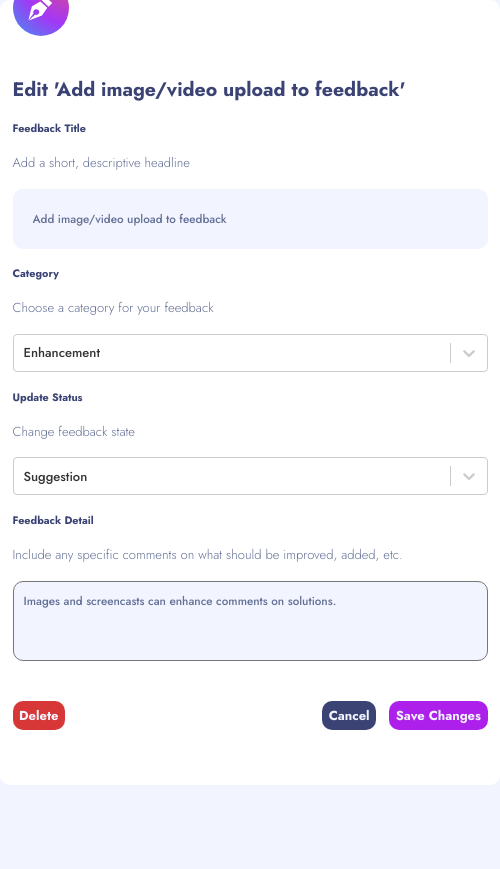
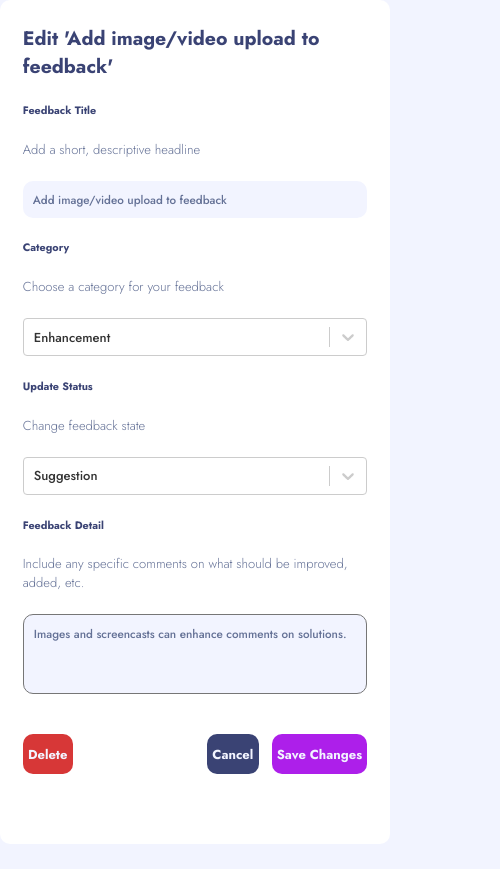
Before and after one commit to selly361/Feedback-products-app, a React (Create React App) app: page /edit/01d5cabc-e0c5-42da-853d-7f167b16db36 in a window 390 px wide. Shown: the whole page, 500 px wide, since content can reach past the window. After the commit the page ends 844 px from the top, so only its background shows below. Built offline with nearby package versions, Linux system fonts and the light colour scheme.

Commit message:
made the forms more responsive

```diff
--- a/src/components/Comment/Comment.jsx
+++ b/src/components/Comment/Comment.jsx
@@ -28,6 +28,20 @@ const ImageWrapper = styled.div`
     height: 100%;
     border-radius: 50%;
   }
+
+  &.mobile-image {
+    display: none;
+  }
+
+  @media (max-width: 700px) {
+    & {
+      display: none;
+    }
+
+    &.mobile-image {
+      display: block;
+    }
+  }
 `;
 const CommentDetails = styled.div`
   display: flex;
@@ -42,7 +56,12 @@ const UserComment = styled.div`
   display: flex;
   justify-content: space-between;
 
-  div:first-child {
+  .user-wrapper {
+    display: flex;
+    gap: .3rem;
+  }
+
+  .user-details {
     h4 {
       color: #3a4374;
     }
@@ -134,7 +153,7 @@ const Comment = ({
     setProductsData,
     handleFilteredData,
     productId,
-    comment
+    comment,
   };
 
   let copy = productsData;
@@ -166,9 +185,14 @@ const Comment = ({
             </ImageWrapper>
             <CommentDetails>
               <UserComment>
-                <div>
-                  <h4>{comment.user.name}</h4>
-                  <p>@{comment.user.username}</p>
+                <div className="user-wrapper">
+                  <ImageWrapper className="mobile-image">
+                    <img src={comment.user.image} />
+                  </ImageWrapper>
+                  <div className="user-details">
+                    <h4>{comment.user.name}</h4>
+                    <p>@{comment.user.username}</p>
+                  </div>
                 </div>
                 <h5 onClick={() => setReplyToComment(!replyToComment)}>
                   Reply
@@ -189,10 +213,7 @@ const Comment = ({
           )}
         </div>
         {comment.replies.map((reply) => (
-          <ReplyToReply
-            {...props}
-            reply={reply}
-          />
+          <ReplyToReply {...props} reply={reply} />
         ))}
       </Container>
     </Fragment>
--- a/src/components/Comment/ReplyToReply.jsx
+++ b/src/components/Comment/ReplyToReply.jsx
@@ -11,6 +11,11 @@ const Replies = styled.div`
   display: flex;
   gap: 1.5rem;
   width: 90%;
+
+  @media (max-width: 800px){
+    gap: 1rem;
+    width: 95%;
+  }
 `;
 
 const ImageWrapper = styled.div`
@@ -19,6 +24,20 @@ const ImageWrapper = styled.div`
   img {
     height: 100%;
     border-radius: 50%;
+  }
+
+  &.mobile-image {
+    display: none;
+  }
+
+  @media (max-width: 700px) {
+    & {
+      display: none;
+    }
+
+    &.mobile-image {
+      display: block;
+    }
   }
 `;
 const CommentDetails = styled.div`
@@ -34,7 +53,12 @@ const UserComment = styled.div`
   display: flex;
   justify-content: space-between;
 
-  div:first-child {
+  .user-wrapper {
+    display: flex;
+    gap: .3rem;
+  }
+
+  .user-details {
     h4 {
       color: #3a4374;
     }
@@ -149,13 +173,20 @@ const ReplyToReply = ({
             <img src={reply.user.image} />
           </ImageWrapper>
           <CommentDetails>
-            <UserComment>
-              <div>
-                <h4>{reply.user.name}</h4>
-                <p>@{reply.user.username}</p>
-              </div>
-              <h5 onClick={() => setReplyToReply(!replyToReply)}>Reply</h5>
-            </UserComment>
+          <UserComment>
+                <div className="user-wrapper">
+                  <ImageWrapper className="mobile-image">
+                    <img src={reply.user.image} />
+                  </ImageWrapper>
+                  <div className="user-details">
+                    <h4>{reply.user.name}</h4>
+                    <p>@{reply.user.username}</p>
+                  </div>
+                </div>
+                <h5 onClick={() => setReplyToReply(!replyToReply)}>
+                  Reply
+                </h5>
+              </UserComment>
             <CommentContent>
               <span>@{reply.replyingTo}</span> {reply.content}
             </CommentContent>
--- a/src/components/Mobile/Header.jsx
+++ b/src/components/Mobile/Header.jsx
@@ -1,3 +1,4 @@
+import { AnimatePresence } from "framer-motion";
 import React, { Fragment, useState } from "react";
 import styled from "styled-components";
 import Modal from "./Modal";
@@ -20,6 +21,10 @@ const StyledHeader = styled.div`
         #a337f6 53.09%,
         #28a7ed 100%
       );
+
+      img:hover {
+        cursor: pointer;
+      }
 
       nav {
         width: 90%;
@@ -70,9 +75,7 @@ const Header = () => {
           </div>
         </nav>
       </StyledHeader>
-      {
-        open && <Modal setOpen={setOpen} />
-      }
+      <AnimatePresence>{open && <Modal setOpen={setOpen} />}</AnimatePresence>
     </Fragment>
   );
 };
--- a/src/components/Mobile/Modal.jsx
+++ b/src/components/Mobile/Modal.jsx
@@ -21,23 +21,25 @@ const StyledModal = styled(motion.aside)`
       height: 100vh;
       background-color: white;
       z-index: 50;
-      justify-content: center;
       gap: 1rem;
+      padding-top: 8rem;
       background-color: #f7f8fd;
     }
   }
 `;
 
 const MiddleSection = styled(SharedBottomSection)`
-  width: 90%;
+  width: 80%;
 `;
 
 const TopSection = styled(SharedMiddleSection)`
-  width: 90%;
+  width: 80%;
 `;
 
-const OverLayStyle = styled.div`
+const OverLayStyle = styled(motion.div)`
   display: none;
+  transition: 1s opacity;
+  opacity: 0;
 
   @media (max-width: 600px) {
     & {
@@ -53,12 +55,13 @@ const OverLayStyle = styled.div`
       background-color: black;
       opacity: 0.5;
       overflow: hidden;
+
     }
   }
 `;
 
 const FilterButton = styled.button`
-  font-size: 0.9rem;
+  font-size: 1.1rem;
   height: max-content;
   font-weight: 800;
   background-color: #f2f4ff;
@@ -153,8 +156,7 @@ const Modal = ({ setOpen }) => {
 
   let roadmapsStatus = (status) => {
     let copy = productsData;
-    return copy.productRequests.filter((product) => product.status == status)
-      .length;
+    return copy.productRequests.filter((product) => product.status == status).length;
   };
 
   return (
@@ -249,7 +251,7 @@ const Modal = ({ setOpen }) => {
           </StatusContainer>
         </MiddleSection>
       </StyledModal>
-      <OverLayStyle onClick={() => setOpen(false)} />
+      <OverLayStyle initial={{opacity: 0}} animate={{ opacity: 0.5 }} onClick={() => setOpen(false)} />
     </>
   );
 };
--- a/src/components/ProductForm/EditProduct.jsx
+++ b/src/components/ProductForm/EditProduct.jsx
@@ -40,18 +40,30 @@ export const StyledForm = styled.form`
     color: #647196;
     font-weight: 300;
   }
+
+  @media (max-width: 700px) {
+    & {
+      padding: 1rem;
+    }
+    .icon-wrapper {
+      display: none;
+    }
+  }
+
 `;
 
 export const StyledEditIcon = styled(EditIcon)`
   transform: translate(0, -50%);
+
+
 `;
 
 export const FeedBackTitleInput = styled.input`
   background-color: #f2f4ff;
   width: 100%;
-  height: 60px;
+  height: max-content;
   border-radius: 10px;
-  padding: 0 20px;
+  padding: 10px;
   font-size: 0.9rem;
   color: #647196;
 
@@ -91,13 +103,18 @@ const CancelButton = styled.button`
   font-size: 1rem;
   color: #f2f4ff;
   font-weight: bold;
-  padding: 0.4rem 0.5rem;
   border-radius: 10px;
   cursor: pointer;
+  height: 40px;
+  padding: 0 0.4rem;
 
   background-color: #3a4374;
 
   &:hover {
+    background-color: #656ea3;
+  }
+
+  &:active {
     background-color: #656ea3;
   }
 `;
@@ -108,12 +125,20 @@ const DeleteButton = styled(CancelButton)`
   &:hover {
     background-color: #e98888;
   }
+
+  &:active {
+    background-color: #e98888;
+  }
 `;
 
 const EditButton = styled(CancelButton)`
   background-color: #ad1fea;
 
   &:hover {
+    background-color: #c75af6;
+  }
+
+  &:active {
     background-color: #c75af6;
   }
 `;
--- a/src/components/ProductForm/ProductForm.jsx
+++ b/src/components/ProductForm/ProductForm.jsx
@@ -33,6 +33,13 @@ export const StyledForm = styled.form`
   p {
     color: #647196;
     font-weight: 300;
+  }
+
+
+  @media (max-width: 700px) {
+    .icon-wrap {
+      display: none;
+    }
   }
 `;
 
--- a/src/components/Products/ProductHeader/ProductHeader.jsx
+++ b/src/components/Products/ProductHeader/ProductHeader.jsx
@@ -125,7 +125,6 @@ const ProductHeader = ({ filter, setFilter, productRequests }) => {
           {productRequests.filter((p) => p.status === "suggestion").length}{" "}
           Suggestions
         </h3>
-        <h5>Sort by:</h5>
         <Select
           className="select"
           onChange={setSelectedOption}
--- a/src/components/Products/Products.jsx
+++ b/src/components/Products/Products.jsx
@@ -13,9 +13,21 @@ const Container = styled.div`
   flex-flow: column;
   gap: 1rem;
 
+  .products-wrap {
+    display: flex;
+  flex-flow: column;
+  gap: 1rem;
+  }
+
   @media (max-width: 1000px){
     & {
       width: 100%;
+    }
+  }
+
+  @media (max-width: 600px){
+    .products-wrap {
+      padding: 1rem;
     }
   }
 `;
@@ -32,11 +44,13 @@ const Products = () => {
             filter={filter}
             productRequests={productsData.productRequests}
           />
-          {filteredData.map((data, index) => (
+         <div className="products-wrap">
+         {filteredData.map((data, index) => (
             <DelayAnimationChildren delay={100 * index}>
               <Product key={data.id} {...data} hover={true} />
             </DelayAnimationChildren>
           ))}
+         </div>
         </Container>
     )
   );
--- a/src/pages/AddFeedBack/Add.jsx
+++ b/src/pages/AddFeedBack/Add.jsx
@@ -3,16 +3,23 @@ import styled from "styled-components";
 import ProductForm from "../../components/ProductForm/ProductForm";
 import { motion } from "framer-motion";
 import { StyledMain } from "../home/Home";
-
-const Body = styled(StyledMain)``;
+import { Body } from "../EditFeedBack/Edit";
 
 const Container = styled.div`
+  margin: auto;
   height: 95vh;
-  width: 600px;
+  width: 500px;
   background-color: white;
   border-radius: 10px;
   display: flex;
   justify-content: center;
+
+  @media (max-width: 700px){
+    & {
+      height: 100vh;
+      width: 100vw;
+    }
+  }
 `;
 
 const AddFeedBackPage = () => {
--- a/src/pages/EditFeedBack/Edit.jsx
+++ b/src/pages/EditFeedBack/Edit.jsx
@@ -7,15 +7,28 @@ import { FeedbacksProvider } from "../../Context/FeedBackContext";
 import { StyledMain } from "../home/Home";
 
 
-const Body = styled(StyledMain)``;
+export const Body = styled.main`
+  height: 100vh;
+  display: flex;
+  min-height: none;
+`;
 
 const Container = styled.div`
+  margin: auto;
   width: 500px;
-  height: 93vh;
+  height: 90vh;
   background-color: white;
   border-radius: 10px;
   display: flex;
   justify-content: center;
+  align-items: center;
+
+  @media (max-width: 700px){
+    & {
+      height: 100vh;
+      width: 100vw;
+    }
+  }
 `;
 
 const EditFeedBackPage = () => {
--- a/src/pages/ProductPage/ProductPage.jsx
+++ b/src/pages/ProductPage/ProductPage.jsx
@@ -29,6 +29,10 @@ const StyledProductPage = styled.div`
   @media (max-width: 1000px){
     width: 90vw;
   }
+
+  @media (max-width: 700px){
+    width: 97vw;
+  }
 `;
 
 const TopSection = styled.section`
@@ -59,6 +63,10 @@ const CommentContainer = styled.div`
   & > div:not(:last-child) {
     border-bottom: 1px solid rgba(140, 146, 179, 0.25);
     padding-bottom: 4rem;
+  }
+
+  @media (max-width: 800px){
+    padding: 1rem;
   }
 `;
 
```
